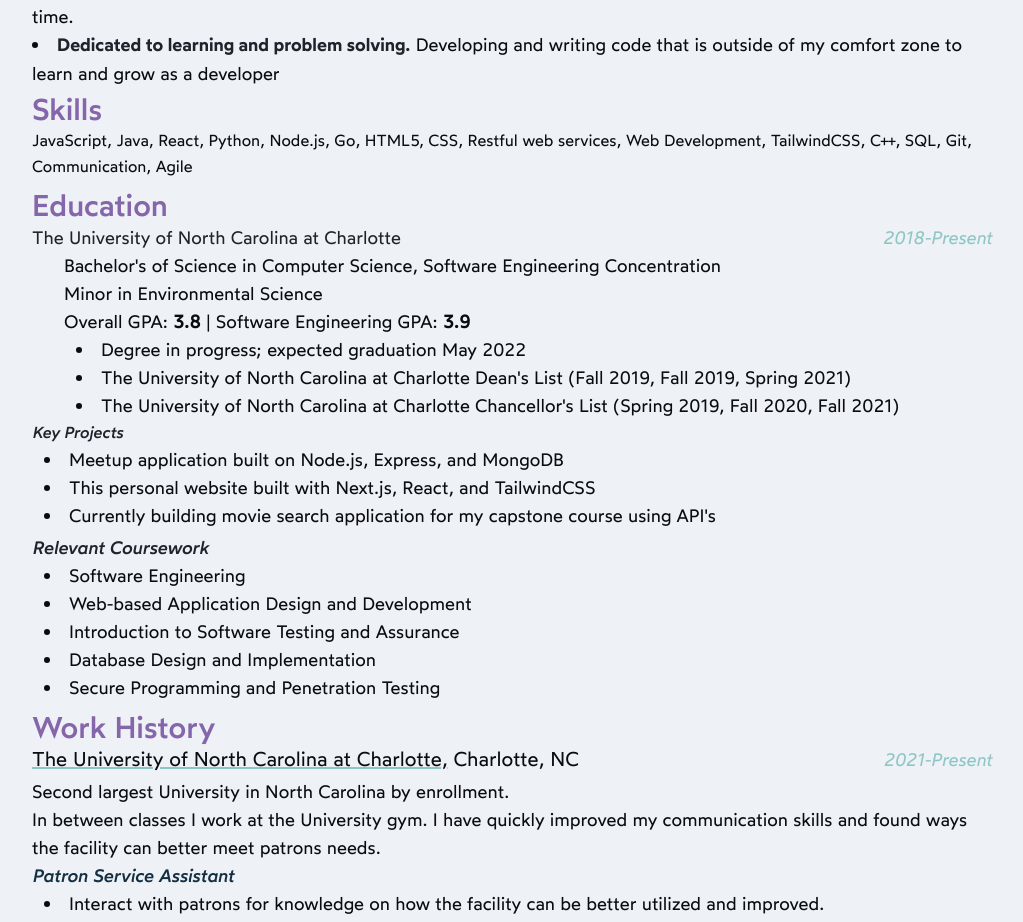
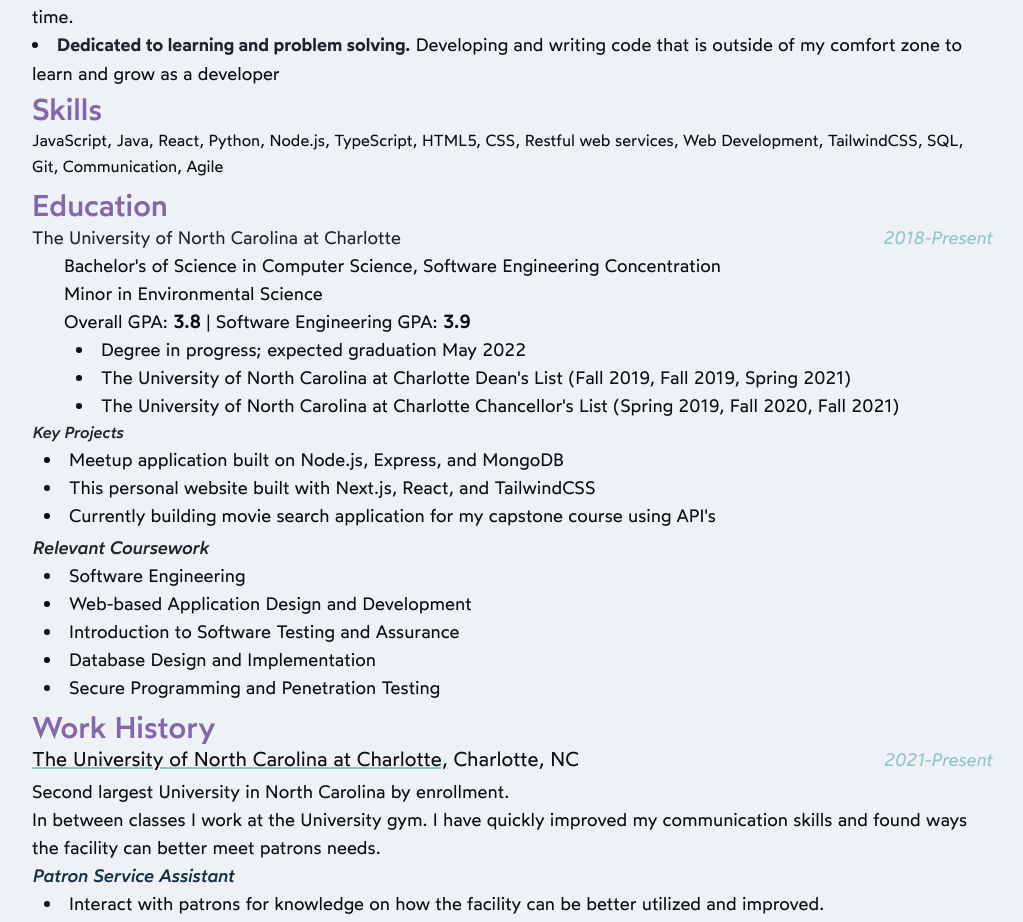
Before and after one commit to BrianColclough/Portfolio, a Next.js app: page / in a window 1280 px wide. Shown: the part 962-1884 px from the top of the page, without its empty margins (128-1151 px from the left). Built offline with nearby package versions, Linux system fonts and the light colour scheme.

Commit message:
resume updates

```diff
--- a/components/resume.tsx
+++ b/components/resume.tsx
@@ -48,8 +48,8 @@
               Skills
             </h3>
             <div>
-              JavaScript, Java, React, Python, Node.js, Go, HTML5, CSS, Restful
-              web services, Web Development, TailwindCSS, C++, SQL, Git,
+              JavaScript, Java, React, Python, Node.js, TypeScript, HTML5, CSS,
+              Restful web services, Web Development, TailwindCSS, SQL, Git,
               Communication, Agile
             </div>
           </section>
```
